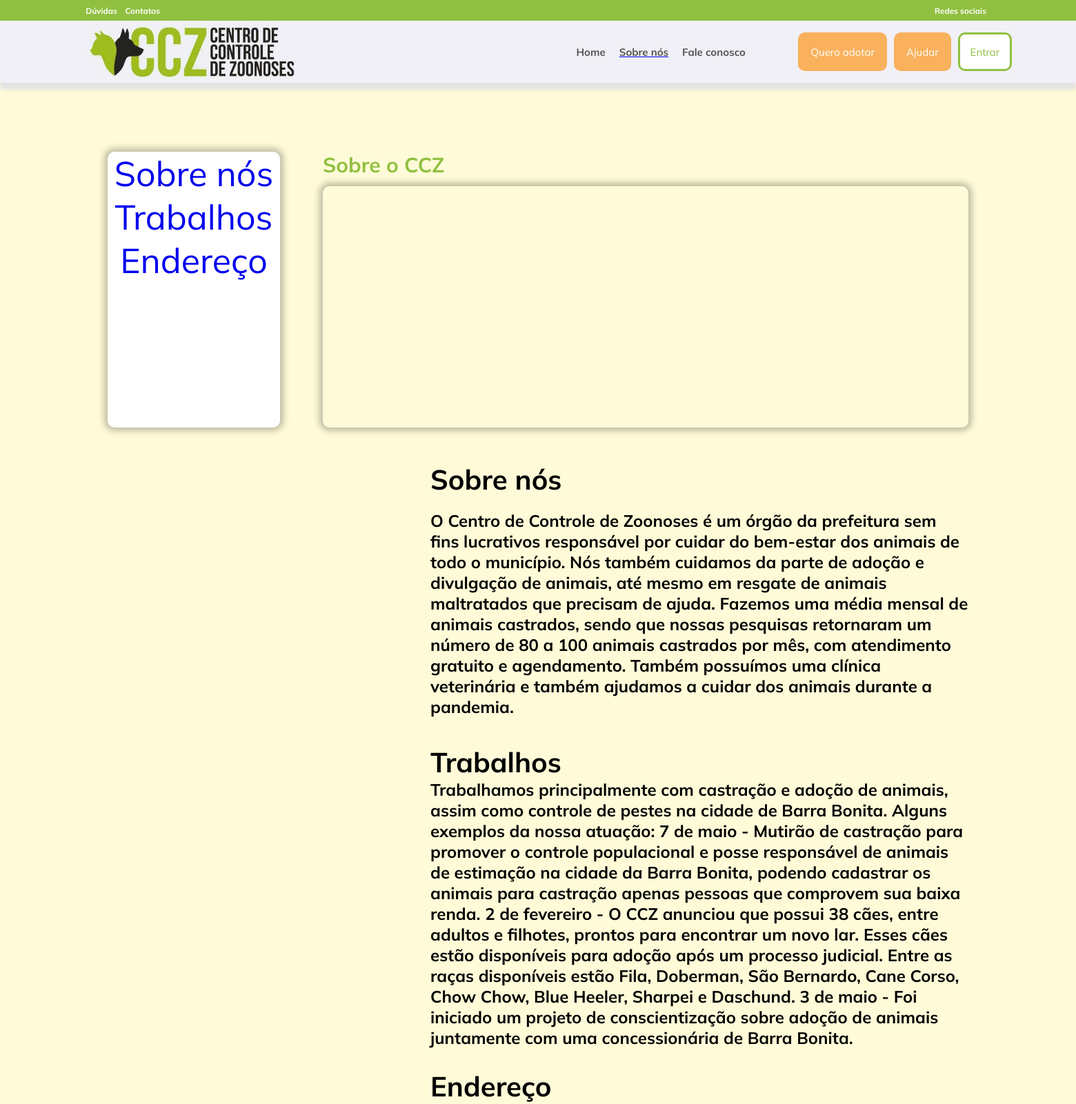
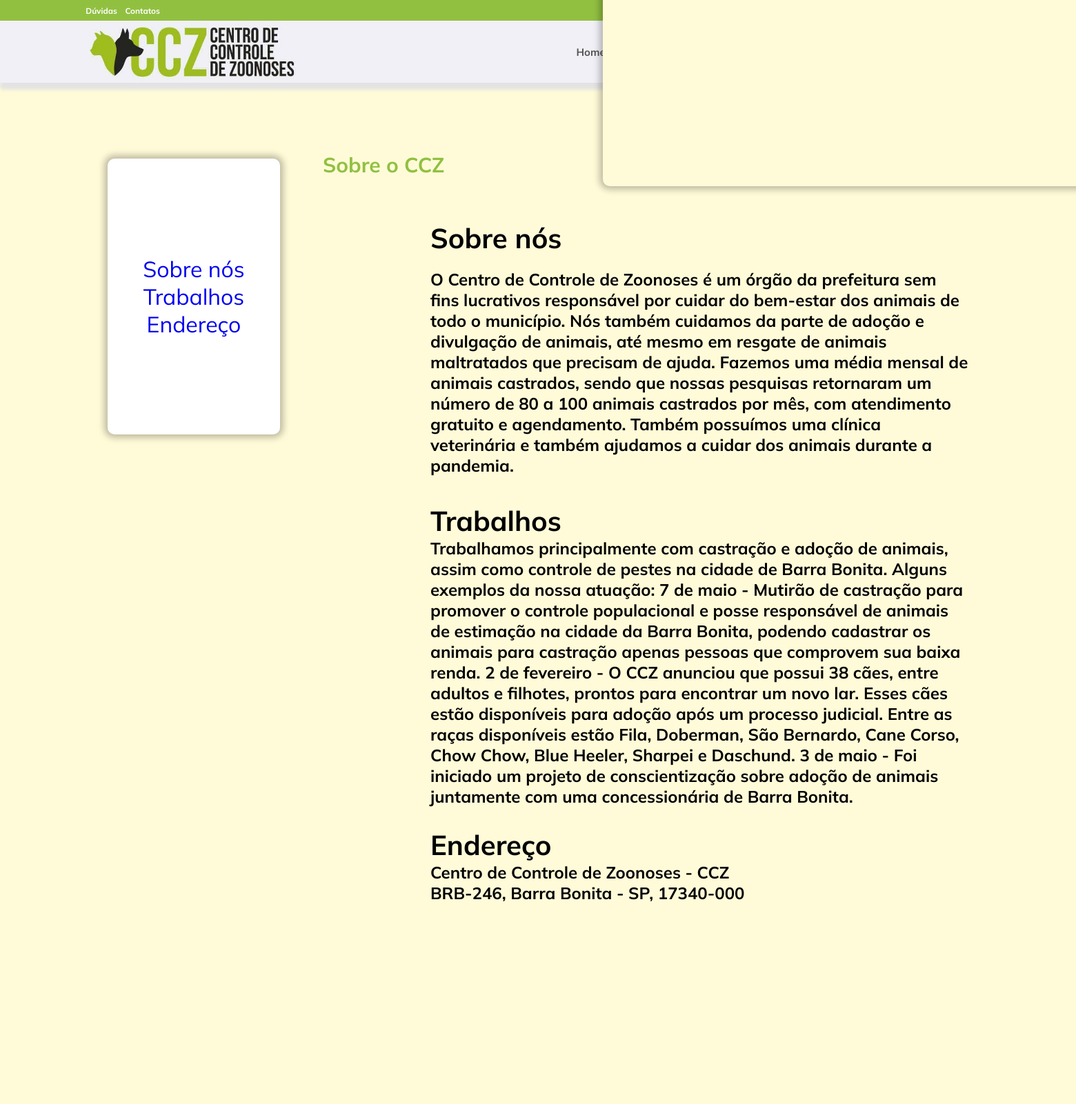
Before and after one commit to Adocao-Digital/ProjetoInicial, a PHP site: page /sobre.html in a window 1560 px wide; the page is wider, and only the part inside the window is pictured. Shown: the top 1601 px of that part at 69% size. Run offline with PHP 8.4, Linux system fonts and the light colour scheme.

Commit message:
Update style-sobre.css

```diff
--- a/css/style-sobre.css
+++ b/css/style-sobre.css
@@ -199,18 +199,26 @@
     padding-top: 100px;
 }
 
+.meio {
+    display: flex;
+    align-items: end;
+}
+
 .capitulos {
     height: 400px;
     width: 250px;
     background-color: white;
     margin-left: 10%;
     position: relative;
+    top: -90px;
     z-index: 1;
-    top: -100px;
     border-radius: 10px;
-    font-size: 50px;
+    font-size: 200%;
     box-shadow: 0px 0px 10px 5px rgba(0, 0, 0, 0.25) ;
-    text-align: center;
+    display: flex;
+    align-items: center;
+    justify-content: center;
+    flex-direction: column;
 }
 
 .foto2 {
@@ -226,6 +234,9 @@
     border-radius: 10px;
 }
 
+.texto {
+    height: 100%;
+}
 
 .texto h3  {
     width: 50%;
@@ -243,12 +254,19 @@
     padding-left:  40%;
     top: -400px;
 }
-.rodape {
+
+footer {
     height: 100px;
     width: 100%;
     background-color: #91C041;
     color: white;
-    font-size: 24px;
+    font-size: 100%;
+}
+
+iframe {
+    margin-left: 40%;
+    margin-top: 2%;
+
 }
 
 /* Decorações */
```
